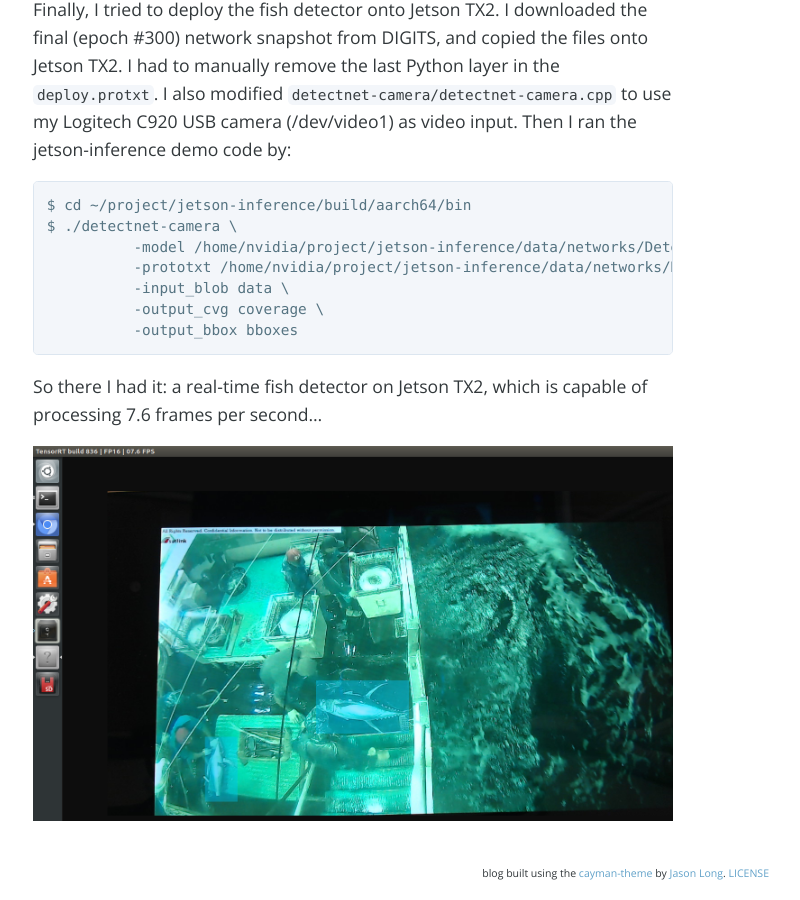
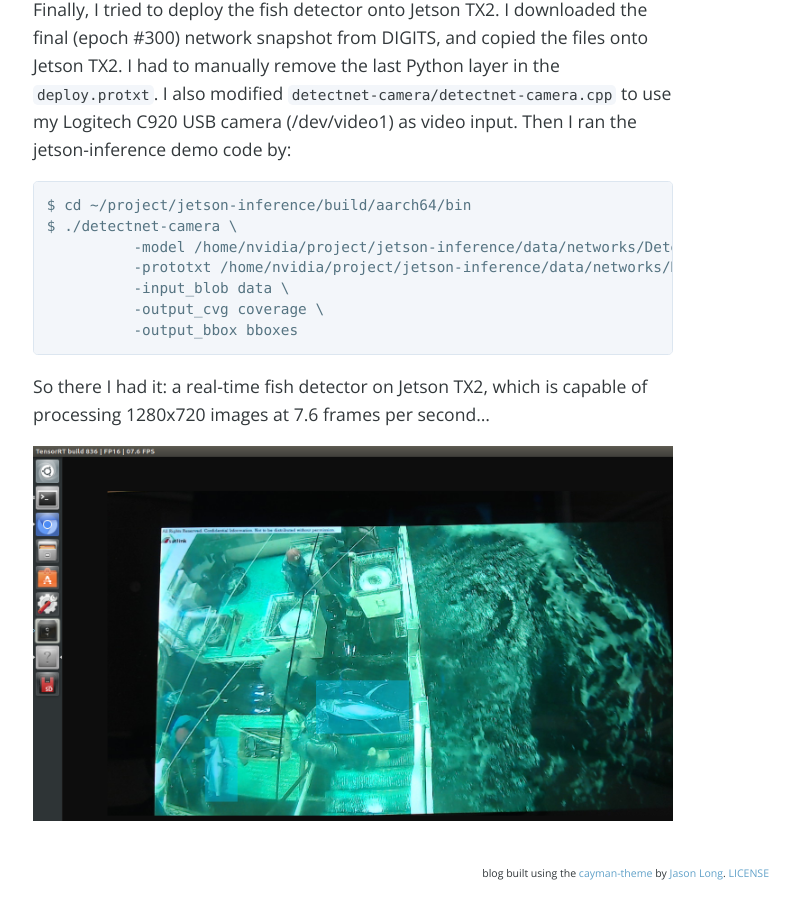
Before and after one commit to jkjung-avt/jkjung-avt.github.io, a Jekyll site: the page built from _posts/2017-09-08-detectnet-training.md, in a window 1280 px wide and 900 px high, scrolled down 6549 px. Shown: the whole window, without its empty margins (287-1087 px from the left). Built offline with Jekyll 4.4.1, drawn with Linux system fonts in a browser that asks for light colours; nearby versions of some CDN libraries; comment, search, counter and statistics services are not loaded.

Commit message:
Add inference image resolution

````diff
--- a/_posts/2017-09-08-detectnet-training.md
+++ b/_posts/2017-09-08-detectnet-training.md
@@ -59,6 +59,6 @@ $ ./detectnet-camera \
           -output_bbox bboxes
 ```
 
-So there I had it: a real-time fish detector on Jetson TX2, which is capable of processing 7.6 frames per second...
+So there I had it: a real-time fish detector on Jetson TX2, which is capable of processing 1280x720 images at 7.6 frames per second...
 
 ![Fish detector on Jetson TX2](/assets/2017-09-08-detectnet-training/jetson-fisheries.png)
````
